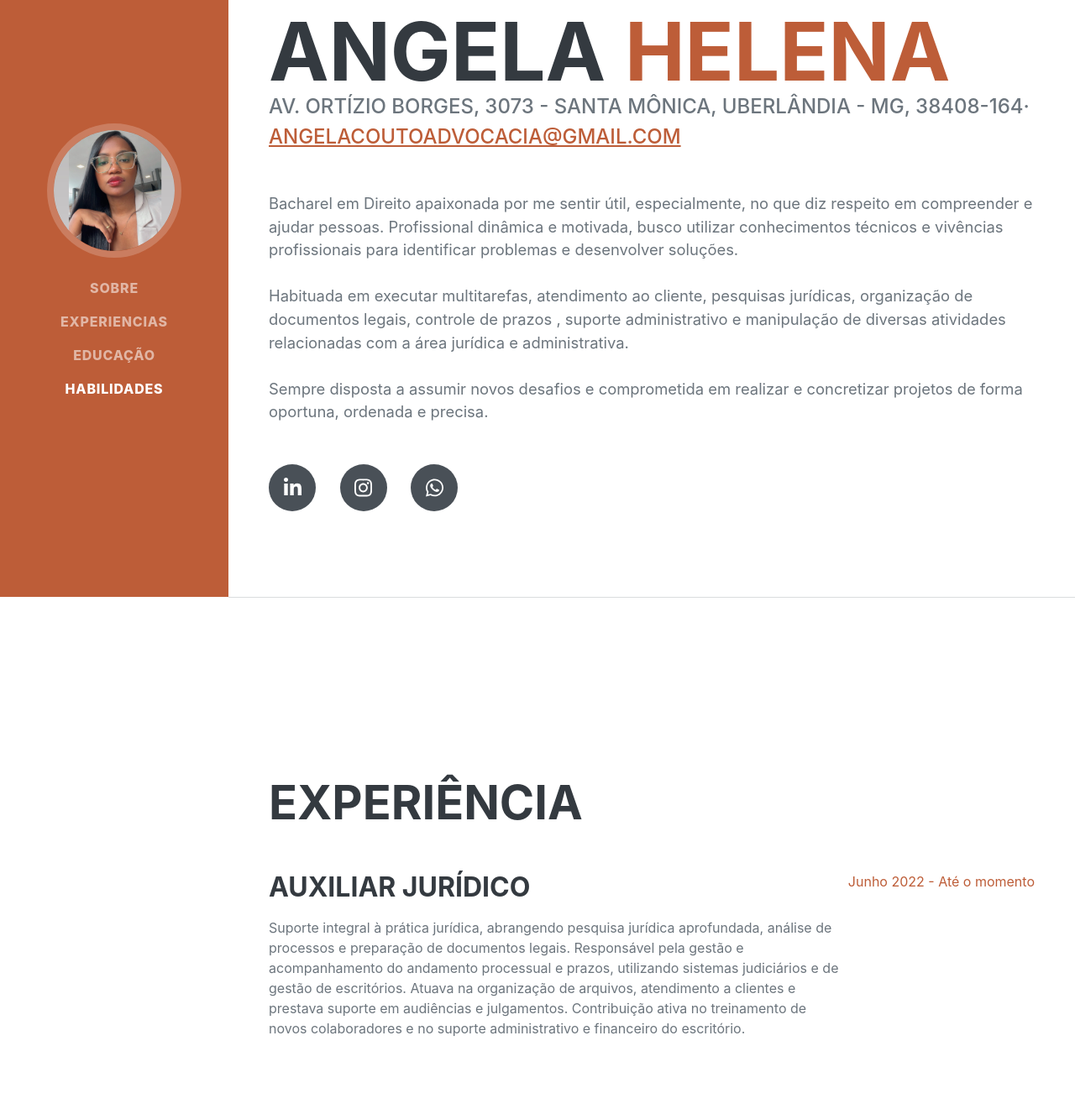
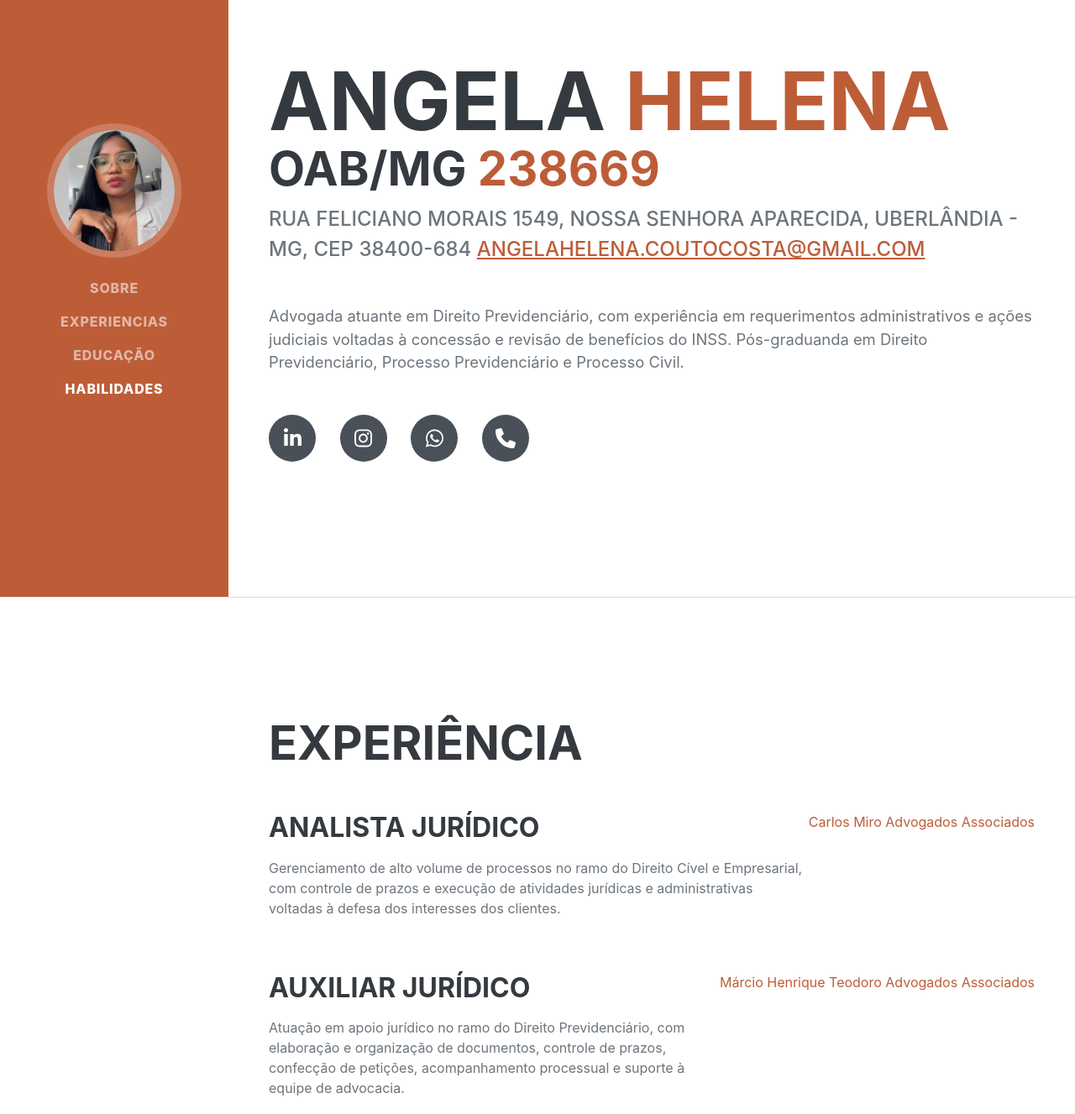
Before and after one commit to joseobr1992/AdvogadaAngela, a plain HTML site: page index.html in a window 1280 px wide. Shown: the part 89-1416 px from the top of the page at 84% size. Drawn offline with nearby package versions, Linux system fonts and the light colour scheme; a web font is replaced by a local one.

Commit message:
Ajustes PEX
Ajustes PEX

```diff
--- a/index.html
+++ b/index.html
@@ -5,7 +5,7 @@
         <meta name="viewport" content="width=device-width, initial-scale=1, shrink-to-fit=no" />
         <meta name="description" content="" />
         <meta name="author" content="" />
-        <title>Resume - Start Bootstrap Theme</title>
+        <title>Ângela Couto Advogava</title>
         <link rel="icon" type="image/x-icon" href="assets/img/favicon.ico" />
         <!-- Font Awesome icons (free version)-->
         <script src="https://use.fontawesome.com/releases/v6.3.0/js/all.js" crossorigin="anonymous"></script>
@@ -29,10 +29,6 @@
                     <li class="nav-item"><a class="nav-link js-scroll-trigger" href="#experience">Experiencias</a></li>
                     <li class="nav-item"><a class="nav-link js-scroll-trigger" href="#education">Educação</a></li>
                     <li class="nav-item"><a class="nav-link js-scroll-trigger" href="#skills">Habilidades</a></li>
-                    <!--
-                    <li class="nav-item"><a class="nav-link js-scroll-trigger" href="#interests">Interests</a></li>
-                    <li class="nav-item"><a class="nav-link js-scroll-trigger" href="#awards">Awards</a></li>
-                    -->
                 </ul>
             </div>
         </nav>
@@ -45,22 +41,22 @@
                         Angela
                         <span class="text-primary">Helena</span>
                     </h1>
+                    <h2>
+                        OAB/MG <span class="text-primary">238669</span>
+                    </h2>
                     <div class="subheading mb-5">
-                        Av. Ortízio Borges, 3073 - Santa Mônica, Uberlândia - MG, 38408-164·
-                        <a href="mailto:name@email.com">Angelacoutoadvocacia@gmail.com</a>
+                        Rua Feliciano Morais 1549, Nossa Senhora Aparecida, Uberlândia - MG, CEP 38400-684
+                        <a href="mailto:name@email.com">angelahelena.coutocosta@gmail.com</a>
                     </div>
                     <p class="lead mb-5">
-                        Bacharel em Direito apaixonada por me sentir útil, especialmente, no que diz respeito em compreender e ajudar pessoas. Profissional dinâmica e motivada, busco utilizar conhecimentos técnicos e vivências profissionais para identificar problemas e desenvolver soluções.
-                        <br><br>
-                        Habituada em executar multitarefas, atendimento ao cliente, pesquisas jurídicas, organização de documentos legais, controle de prazos , suporte administrativo e manipulação de diversas atividades relacionadas com a área jurídica e administrativa.
-                        <br><br>
-                        Sempre disposta a assumir novos desafios e comprometida em realizar e concretizar projetos de forma oportuna, ordenada e precisa.
+                        Advogada atuante em Direito Previdenciário, com experiência em requerimentos administrativos e ações judiciais voltadas à concessão e revisão de benefícios do INSS. Pós-graduanda em Direito Previdenciário, Processo Previdenciário e Processo Civil.
                     </p>
+
                     <div class="social-icons">
                         <a class="social-icon" href="https://www.linkedin.com/in/angela-helena-2843951a3/" target="_blank"><i class="fab fa-linkedin-in"></i></a>
                         <a class="social-icon" href="https://www.instagram.com/angelacouto.adv/" target="_blank"><i class="fa-brands fa-instagram" target="_blank"></i></a>
                         <a class="social-icon" href="https://wa.me/5534992366994" target="_blank"><i class="fa-brands fa-whatsapp"> </i></a>
-                        <!-- <a class="social-icon" href="#!"><i class="fab fa-facebook-f"></i></a> -->
+                        <a class="social-icon" href="tel:5534992366994"> <i class="fa fa-phone" aria-hidden="true"></i> </a>
                     </div>
                 </div>
             </section>
@@ -70,16 +66,26 @@
                 <div class="resume-section-content">
                     <h2 class="mb-5">Experiência</h2>
 
+                    <div class="d-flex flex-column flex-md-row justify-content-between mb-5">
+                        <div class="flex-grow-1">
+                            <h3 class="mb-0">Analista Jurídico</h3>
+                            <div class="subheading mb-3"> </div>
+                            <p>
+                                Gerenciamento de alto volume de processos no ramo do Direito Cível e Empresarial, com controle de prazos e execução de atividades jurídicas e administrativas voltadas à defesa dos interesses dos clientes.
+                            </p>
+                        </div>
+                        <div class="flex-shrink-0"><span class="text-primary">Carlos Miro Advogados Associados</span></div>
+                    </div>
 
                     <div class="d-flex flex-column flex-md-row justify-content-between mb-5">
                         <div class="flex-grow-1">
                             <h3 class="mb-0">Auxiliar Jurídico</h3>
                             <div class="subheading mb-3"> </div>
                             <p>
-                                Suporte integral à prática jurídica, abrangendo pesquisa jurídica aprofundada, análise de processos e preparação de documentos legais. Responsável pela gestão e acompanhamento do andamento processual e prazos, utilizando sistemas judiciários e de gestão de escritórios. Atuava na organização de arquivos, atendimento a clientes e prestava suporte em audiências e julgamentos. Contribuição ativa no treinamento de novos colaboradores e no suporte administrativo e financeiro do escritório.
+                                Atuação em apoio jurídico no ramo do Direito Previdenciário, com elaboração e organização de documentos, controle de prazos, confecção de petições, acompanhamento processual e suporte à equipe de advocacia.
                             </p>
                         </div>
-                        <div class="flex-shrink-0"><span class="text-primary">Junho 2022 - Até o momento</span></div>
+                        <div class="flex-shrink-0"><span class="text-primary"> Márcio Henrique Teodoro Advogados Associados </span></div>
                     </div>
 
                 </div>
@@ -142,76 +148,19 @@
                             <span class="fa-li"><i class="fas fa-check"></i></span>
                             Direito Previdenciário
                         </li>
-                                                <li>
+                        <li>
                             <span class="fa-li"><i class="fas fa-check"></i></span>
                             Pesquisas Jurídicas
+                        </li>
+                        <li>
+                            <span class="fa-li"><i class="fas fa-check"></i></span>
+                            Conhecimento prático em sistemas como MEU INSS, CNIS, e processos eletrônicos (PJe, eProc, e-SAJ e PROJUDI)
+                        </li>
 
                     </ul>
                 </div>
             </section>
             <hr class="m-0" />
-
-
-            <!-- Interests-->
-            <!--
-            <section class="resume-section" id="interests">
-                <div class="resume-section-content">
-                    <h2 class="mb-5">Interests</h2>
-                    <p>Apart from being a web developer, I enjoy most of my time being outdoors. In the winter, I am an avid skier and novice ice climber. During the warmer months here in Colorado, I enjoy mountain biking, free climbing, and kayaking.</p>
-                    <p class="mb-0">When forced indoors, I follow a number of sci-fi and fantasy genre movies and television shows, I am an aspiring chef, and I spend a large amount of my free time exploring the latest technology advancements in the front-end web development world.</p>
-                </div>
-            </section>
-            <hr class="m-0" />
-            -->
-
-            <!-- Awards-->
-             <!--
-            <section class="resume-section" id="awards">
-                <div class="resume-section-content">
-                    <h2 class="mb-5">Awards & Certifications</h2>
-                    <ul class="fa-ul mb-0">
-                        <li>
-                            <span class="fa-li"><i class="fas fa-trophy text-warning"></i></span>
-                            Google Analytics Certified Developer
-                        </li>
-                        <li>
-                            <span class="fa-li"><i class="fas fa-trophy text-warning"></i></span>
-                            Mobile Web Specialist - Google Certification
-                        </li>
-                        <li>
-                            <span class="fa-li"><i class="fas fa-trophy text-warning"></i></span>
-                            1
-                            <sup>st</sup>
-                            Place - University of Colorado Boulder - Emerging Tech Competition 2009
-                        </li>
-                        <li>
-                            <span class="fa-li"><i class="fas fa-trophy text-warning"></i></span>
-                            1
-                            <sup>st</sup>
-                            Place - University of Colorado Boulder - Adobe Creative Jam 2008 (UI Design Category)
-                        </li>
-                        <li>
-                            <span class="fa-li"><i class="fas fa-trophy text-warning"></i></span>
-                            2
-                            <sup>nd</sup>
-                            Place - University of Colorado Boulder - Emerging Tech Competition 2008
-                        </li>
-                        <li>
-                            <span class="fa-li"><i class="fas fa-trophy text-warning"></i></span>
-                            1
-                            <sup>st</sup>
-                            Place - James Buchanan High School - Hackathon 2006
-                        </li>
-                        <li>
-                            <span class="fa-li"><i class="fas fa-trophy text-warning"></i></span>
-                            3
-                            <sup>rd</sup>
-                            Place - James Buchanan High School - Hackathon 2005
-                        </li>
-                    </ul>
-                </div>
-            </section>
-           -->
 
         </div>
         <!-- Bootstrap core JS-->
```
